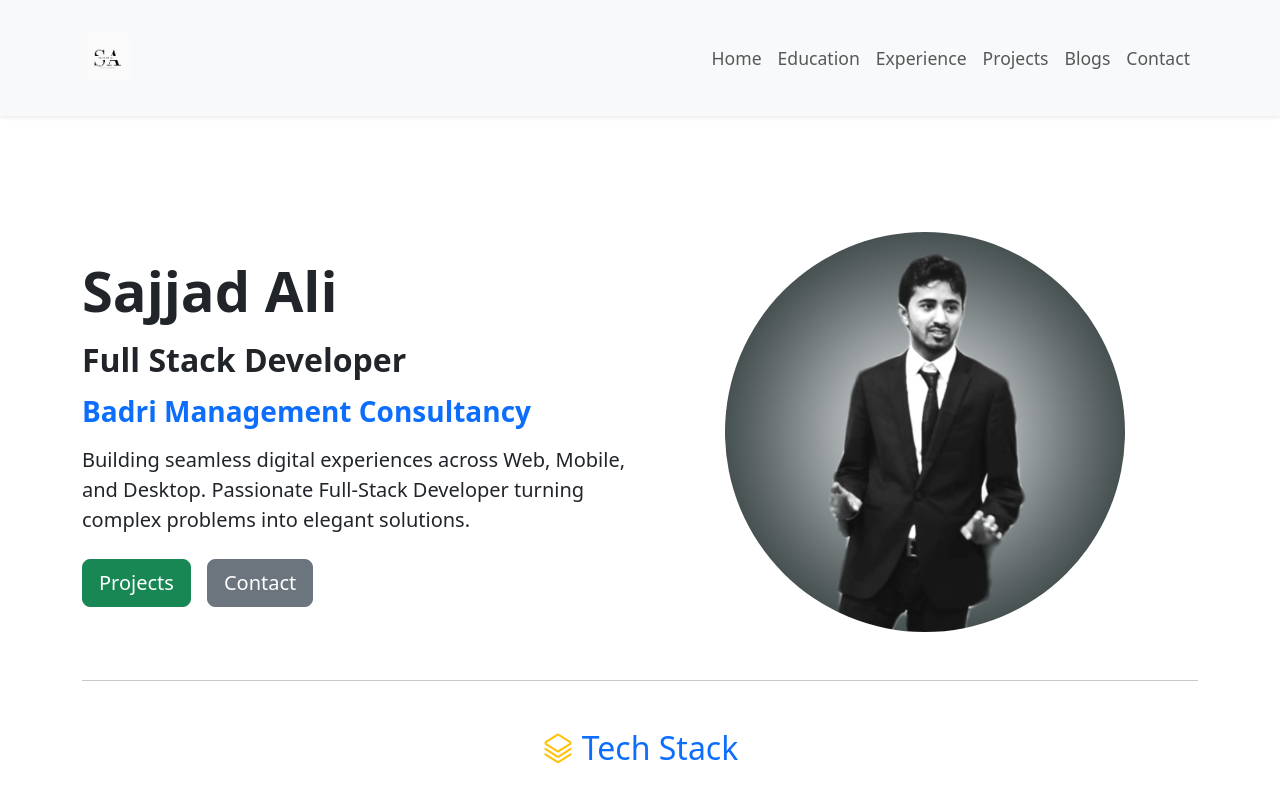
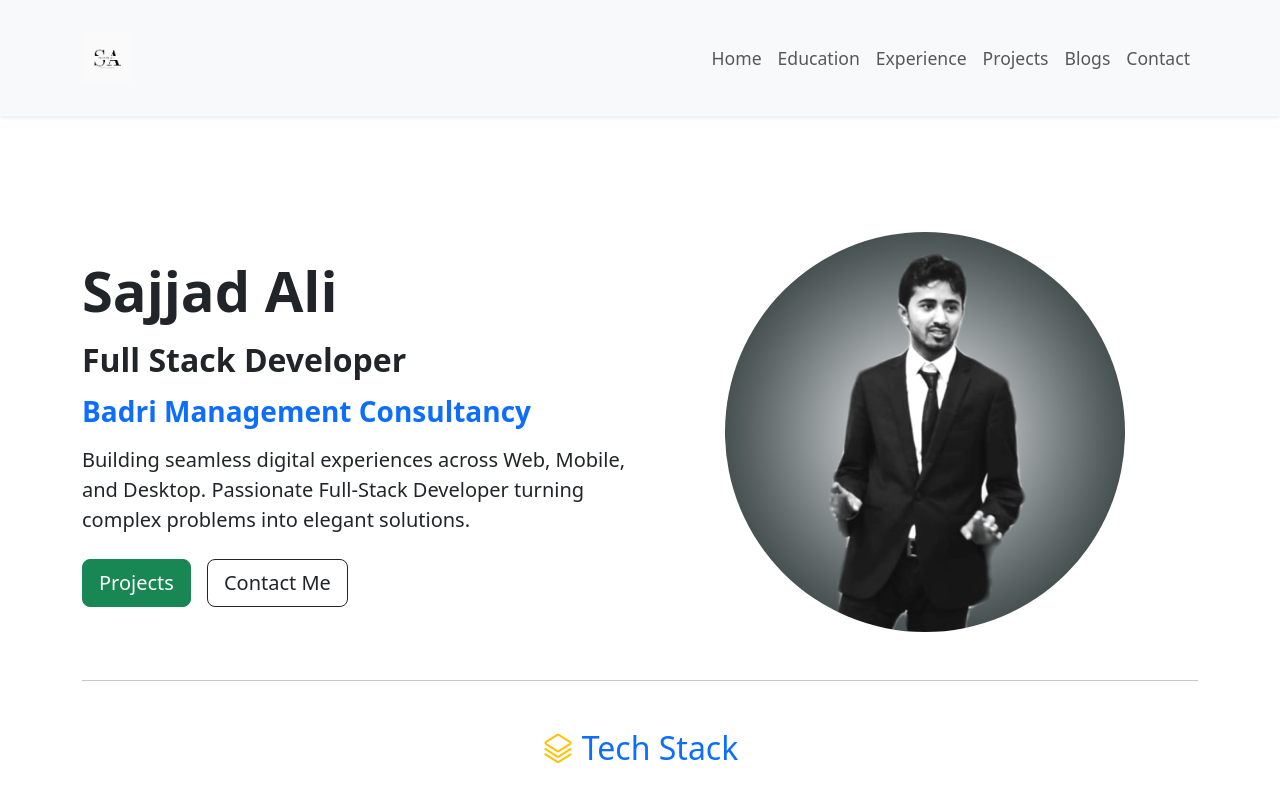
Before and after one commit to SajjadAli54/sajjadali, a Next.js app: page / in a window 1280 px wide. Built offline with nearby package versions, Linux system fonts and the light colour scheme.

Commit message:
Removed unnecessary things

```diff
--- a/app/page.tsx
+++ b/app/page.tsx
@@ -44,8 +44,8 @@ export default function Home() {
               </Button>
             </Link>
             <Link href="/contact" passHref>
-              <Button variant="secondary" size="lg">
-                Contact
+              <Button variant="outline-dark" size="lg" className="btn-animated">
+                Contact Me
               </Button>
             </Link>
           </div>
@@ -76,22 +76,6 @@ export default function Home() {
         </h2>
         <TechStack techItems={techItems} />
       </div>
-
-      {/* Horizontal Divider */}
-      <hr className="my-5" />
-
-      {/* Contact Section */}
-      <div id="contact" className="text-center mt-5">
-        <h2 className="text-primary mb-3">Let&apos;s Connect</h2>
-        <p className="mb-4">
-          I am always open to new opportunities and collaborations.
-        </p>
-        <Link href="/contact" passHref>
-          <Button variant="secondary" size="lg">
-            Get In Touch
-          </Button>
-        </Link>
-      </div>
     </div>
   );
 }
```
